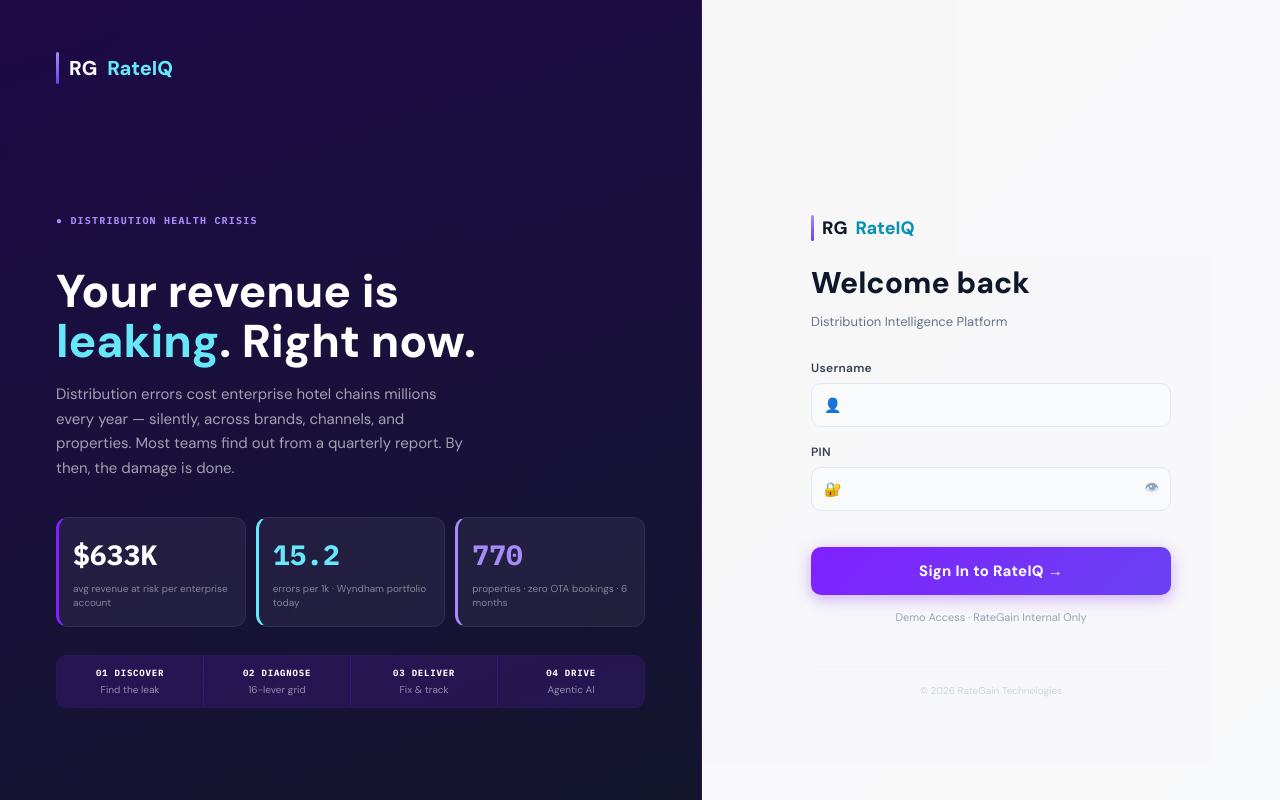
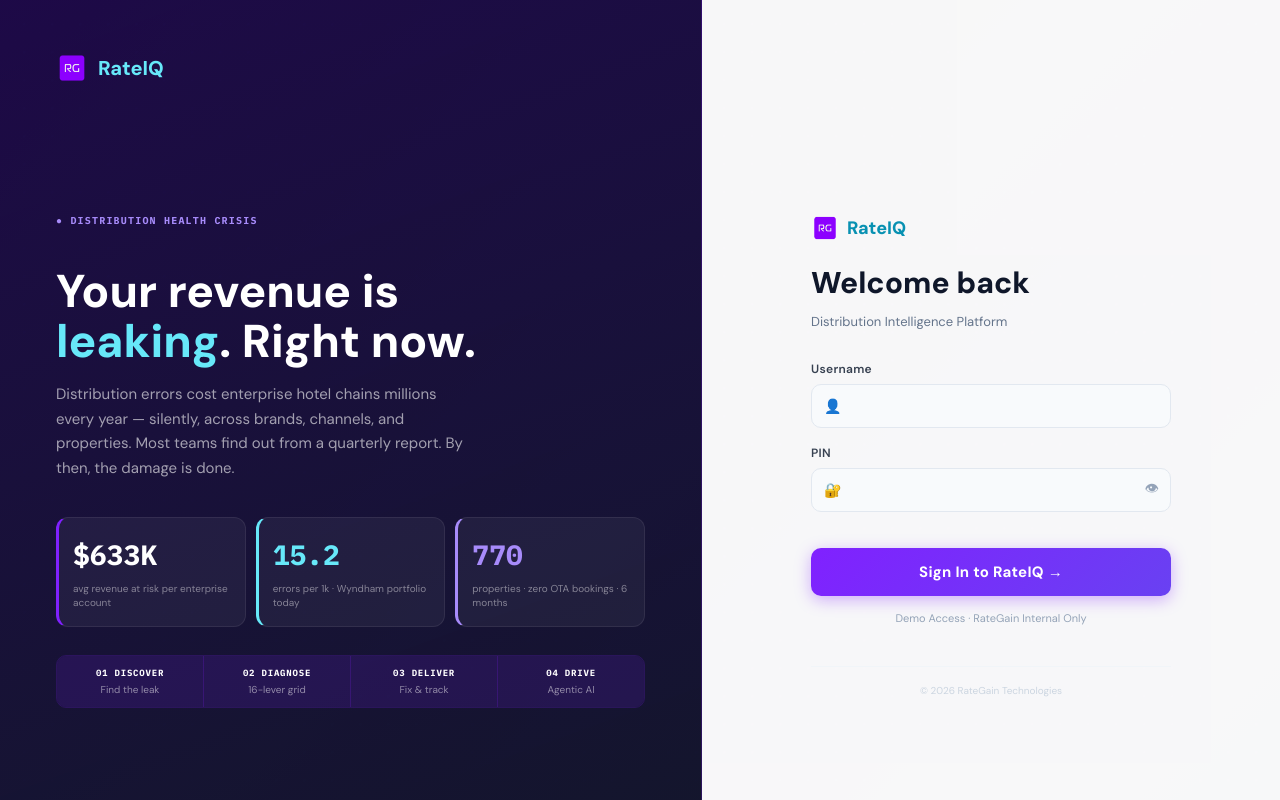
Before and after one commit to jagrose22/insightsiq, a React (Vite) app: page / in a window 1280 px wide. Built offline with nearby package versions, Linux system fonts and the light colour scheme.

Commit message:
feat: update branding logos in app
Replace text-based "RG" with RG logo in three locations.

```diff
--- a/src/App.jsx
+++ b/src/App.jsx
@@ -535,7 +535,7 @@ const TOP_NAV = [
 ];
 
 
-/* ── MultiSelect dropdown ────────────���────────────────────────────────── */
+/* ── MultiSelect dropdown ─────────��──���────────────────────────────────── */
 function MultiSelect({ label, options, selected, onChange, isOpen, setOpen }) {
   const allSelected = selected.includes("All Brands") || selected.includes("All");
   const displayLabel = selected.length === 0 ? "None"
@@ -913,8 +913,7 @@ export default function App() {
 
           {/* TOP — Logo row */}
           <div style={{display:"flex",alignItems:"center",gap:10}}>
-            <div style={{width:3,height:32,background:"linear-gradient(180deg,#A78BFA,#6941F2)",borderRadius:2}}/>
-            <span style={{fontSize:20,fontWeight:800,color:"#fff"}}>RG</span>
+            <img src="/Logo-RG.png" alt="RG" style={{width:32,height:32,borderRadius:6,objectFit:"contain"}}/>
             <span style={{fontSize:20,fontWeight:800,color:"#67E8F9"}}>RateIQ</span>
           </div>
 
@@ -1037,8 +1036,7 @@ export default function App() {
           <div style={{maxWidth:360,width:"100%"}}>
             {/* Top logo */}
             <div style={{display:"flex",alignItems:"center",gap:8,marginBottom:24}}>
-              <div style={{width:3,height:26,background:"linear-gradient(180deg,#A78BFA,#6941F2)",borderRadius:2}}/>
-              <span style={{fontSize:18,fontWeight:800,color:"#0F172A"}}>RG</span>
+              <img src="/Logo-RG.png" alt="RG" style={{width:28,height:28,borderRadius:5,objectFit:"contain"}}/>
               <span style={{fontSize:18,fontWeight:800,color:"#0891B2"}}>RateIQ</span>
             </div>
 
@@ -1165,14 +1163,14 @@ export default function App() {
                   ? "linear-gradient(180deg,#A78BFA,#6941F2)"
                   : "linear-gradient(180deg,#67E8F9,#0891B2)",
                 transition:"background 0.3s ease"}}/>
-              <div style={{lineHeight:1}}>
+              <div style={{display:"flex",alignItems:"center",gap:8}}>
+                <img src="/Logo-RG.png" alt="RG" style={{width:24,height:24,borderRadius:4,objectFit:"contain"}}/>
                 <div style={{fontFamily:"'DM Sans',sans-serif",fontSize:15,fontWeight:800,
                   color:"#FFF",letterSpacing:"-0.3px",transition:"all 0.2s ease"}}>
                   {isInsights
-                    ? <>RG<span style={{color:"#A78BFA"}}>InsightsIQ</span></>
-                    : <>RG<span style={{color:"#67E8F9"}}>RateIQ</span></>}
+                    ? <span style={{color:"#A78BFA"}}>InsightsIQ</span>
+                    : <span style={{color:"#67E8F9"}}>RateIQ</span>}
                 </div>
-
               </div>
             </>);
           })()}
```
Also changed, not shown: public/Logo-RG.png (added).
